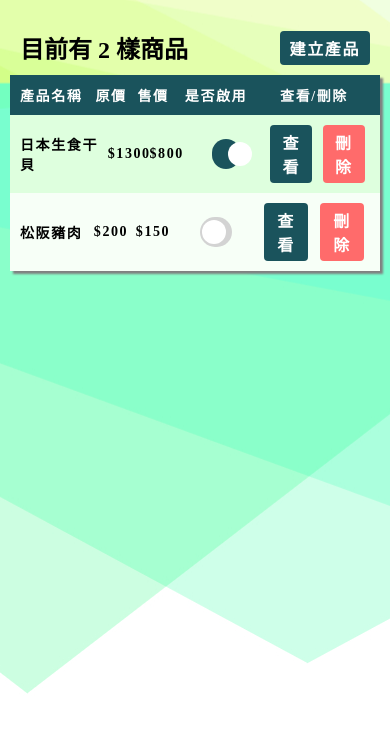
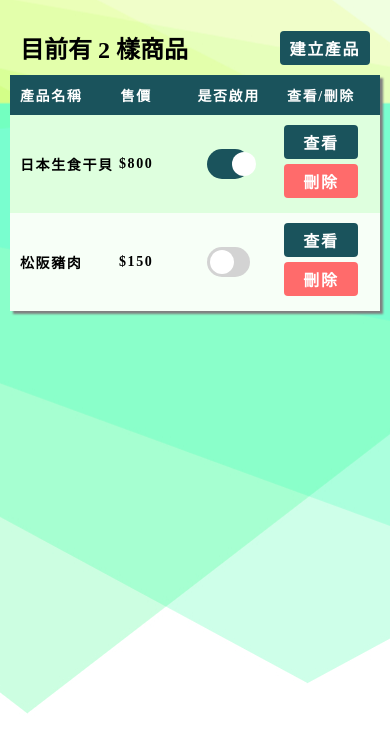
Before and after one commit to jack206418070/vue-week1, a plain HTML site: page index.html in a window 390 px wide. Drawn offline with nearby package versions, Linux system fonts and the light colour scheme.

Commit message:
rwd save

```diff
--- a/all.scss
+++ b/all.scss
@@ -177,6 +177,9 @@ img{
 .jy-content-around{
     justify-content: space-around;
 }
+.flex-wrap{
+    flex-wrap: wrap;
+}
 .btn{
     display: block;
     color:#fff;
@@ -235,18 +238,34 @@ img{
         font-size: 16px;
         @include mobile{
             font-size: 14px;
+            width: 20%;
+            white-space: nowrap;
         }
     }
     .info__group{
+        @include pad{
+            .toggle{
+                width: 30%;
+            }
+        }
         @include mobile{
+            width: 80%;
             .toggle{
-                width: 60%;
+                width: 70%;
+            }
+            a{
+                display: block;
+                width: 80% !important;
+                margin-bottom: 5px;
             }
         }
         li{
             width: 25%;
             text-align: center;
             align-self: center;
+            @include mobile{
+                width: 33% !important;
+            }
         }
         p{
             width: 50%;
@@ -416,6 +435,12 @@ img{
     display: flex;
 }
 
+.d-sm-none{
+    @include mobile{
+        display: none;
+    }
+}
+
 .btn-group{
     display: flex;
     justify-content:space-between;
--- a/index.html
+++ b/index.html
@@ -65,7 +65,7 @@
                         <h3 class="">產品名稱</h3>
                         <div class="info__group w-90">
                             <ul class="d-flex fw-bold">
-                                <li class="w-15">原價</li>
+                                <li class="w-15 d-sm-none">原價</li>
                                 <li class="w-15">售價</li>
                                 <li class="w-30">是否啟用</li>
                                 <li class="w-40">查看/刪除</li>
@@ -76,7 +76,7 @@
                         <h3>{{ item.title }}</h3>
                         <div class="info__group w-90">
                             <ul class="d-flex fw-bold align-items-center">
-                                <li class="w-15">${{ item.origin_price }}</li>
+                                <li class="w-15 d-sm-none">${{ item.origin_price }}</li>
                                 <li class="w-15">${{ item.price }}</li>
                                 <li class="d-flex jy-content-between jy-content-sm-center w-30 px-4">
                                     <div @click="changeStatus(item)" class="toggle" :class="{ 'active': item.is_enabled }">
@@ -85,7 +85,7 @@
                                     </div>
                                     <p :class="{ 'active': item.is_enabled }">{{ item.is_enabled ? '啟用' : '未啟用' }}</p>
                                 </li>
-                                <li class="w-40 d-flex jy-content-around">
+                                <li class="w-40 d-flex jy-content-around flex-wrap">
                                     <a @click.prevent="viewProduct(item)" href="#" class="btn btn--success w-40">查看</a>
                                     <a @click.prevent="deleteProduct(item.id)" class="btn btn--danger w-40" href="#">刪除</a>
                                 </li>
```
Also changed, not shown: all.css, 1 other file.
